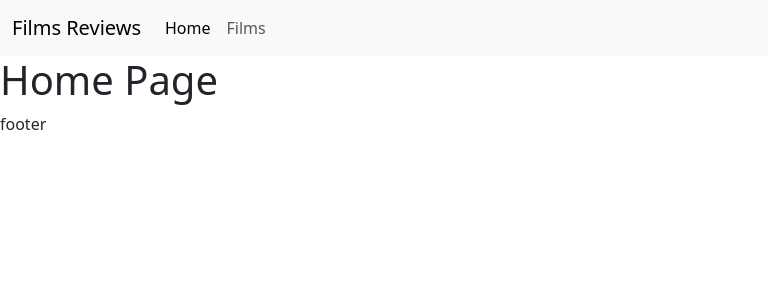
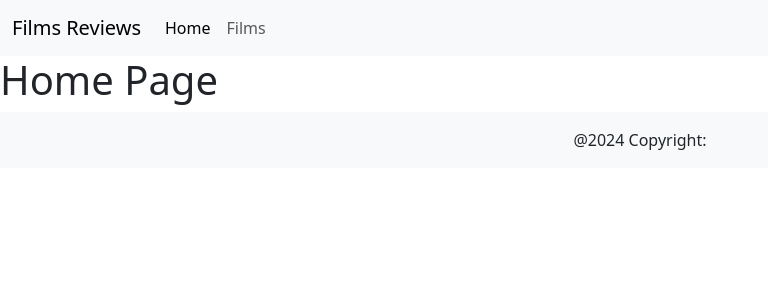
Before and after one commit to desmoveronica2002-bot/webapp-react, a React (Vite) app: page / in a window 1280 px wide. Shown: the top 300 px of the page, without its empty margins (0-768 px from the left). Built offline with nearby package versions, Linux system fonts and the light colour scheme; the HTML template or start-up script is replaced by a standard one.

Commit message:
continue footer

```diff
--- a/src/components/AppFooter.jsx
+++ b/src/components/AppFooter.jsx
@@ -1,7 +1,10 @@
 export default function AppFooter() {
     return (
-        <footer>
-            <p>footer</p>
+        <footer className="bg-light text-center text-lg-start">
+            <div className="text-center p-3">
+                @2024 Copyright:
+                <a className="text-dark" href="https://example.com"></a>
+            </div>
         </footer>
     )
 }
```
